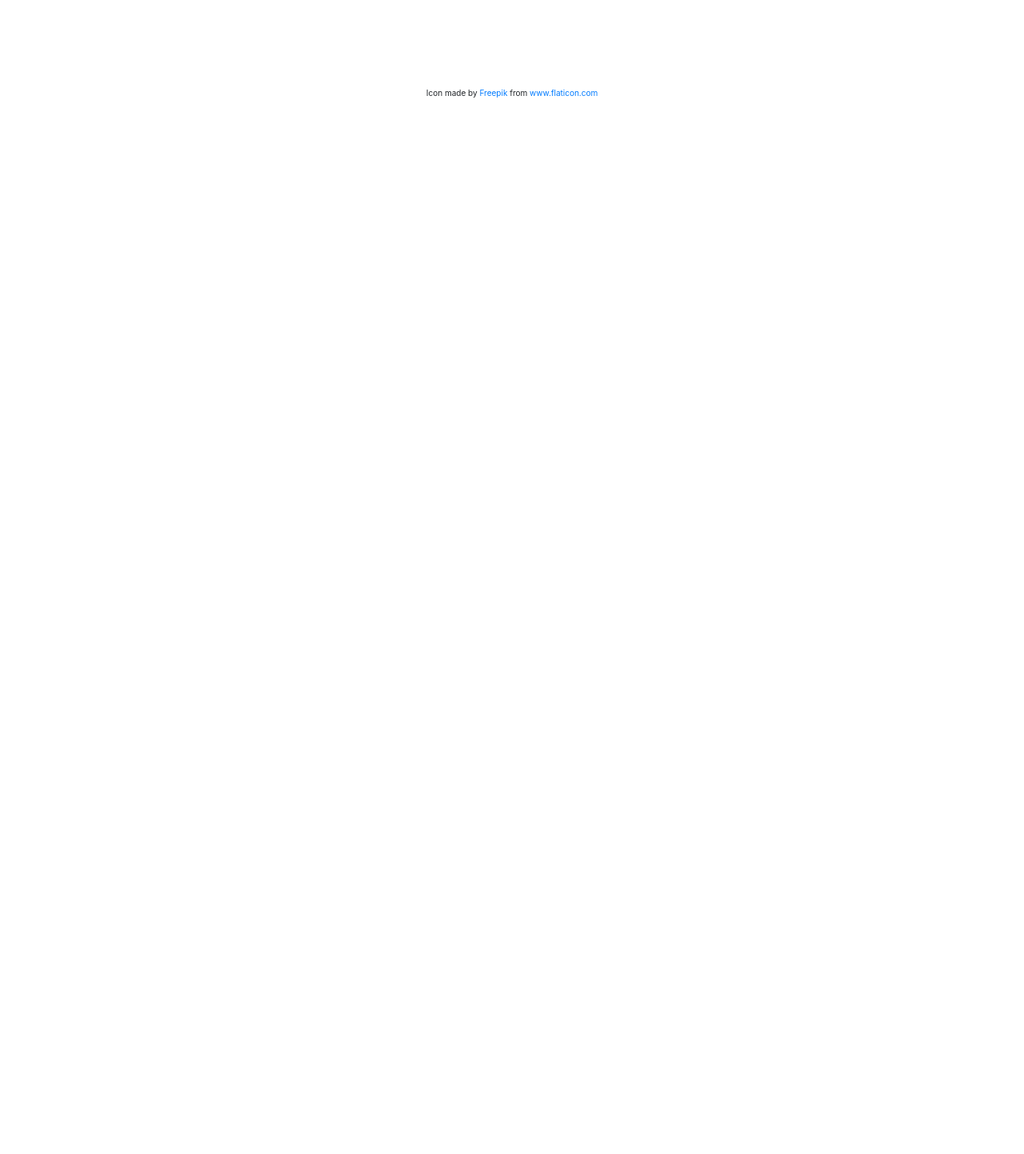
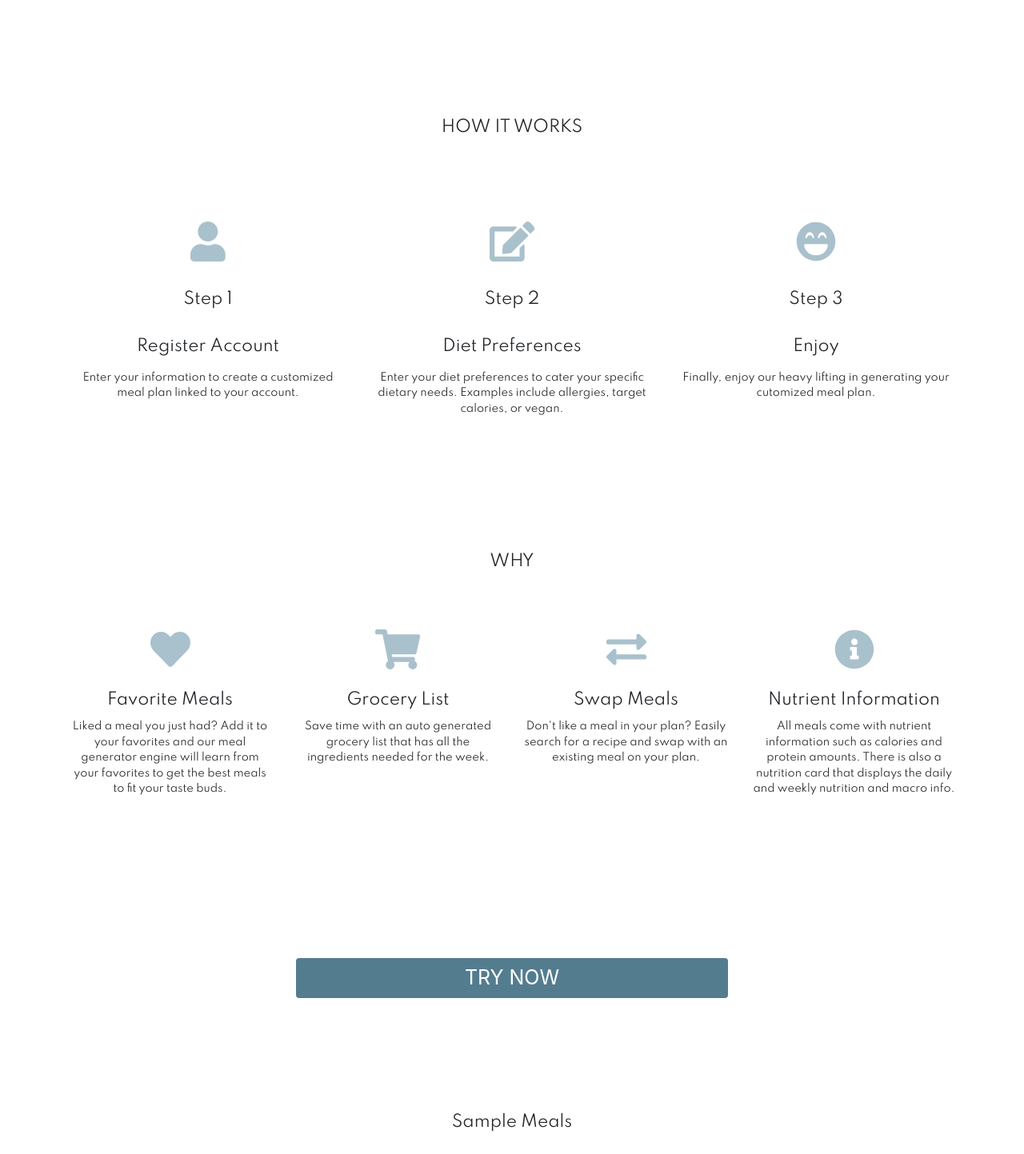
Before and after one commit to pzavar/LA_HACKS_2020, a React (Create React App) app in the folder frontend/: page / in a window 1280 px wide. Shown: the part 667-2110 px from the top of the page at 80% size. Before the commit the page ends 807 px from the top, so only its background shows below. Built offline with nearby package versions, Linux system fonts and the light colour scheme.

Commit message:
Added instructions, features, and sample recipe elements to landing page

```diff
--- a/frontend/src/Components/Calendar/calendar.css
+++ b/frontend/src/Components/Calendar/calendar.css
@@ -1,7 +1,7 @@
 /* Vertical Meal Card */
 .meal-card {
     position: relative;
-    max-height: 1.5% !important;
+    max-height: auto !important;
     width: auto;
 }
 
--- a/frontend/src/Components/Calendar/daily.js
+++ b/frontend/src/Components/Calendar/daily.js
@@ -1,4 +1,4 @@
-import React, { Component } from 'react'
+import React from 'react'
 import VerticalMealCards from './verticalMealCard';
 import { CardDeck } from 'react-bootstrap';
 import './calendar.css';
@@ -31,6 +31,7 @@ function populateCards(props) {
 }
 
 export function Daily(props) {
+    console.log(props)
     var todaysMeals = populateCards(props.daily)
 
     return(
--- a/frontend/src/Components/Styles/styles.css
+++ b/frontend/src/Components/Styles/styles.css
@@ -37,7 +37,7 @@
 }
 
 .BodyFontB{
-    font-size: 12px;;
+    font-size: 12px;
     font-family:'Spartan', sans-serif;
     font-weight: 500;
 }
--- a/frontend/src/Containers/Landing/landing.css
+++ b/frontend/src/Containers/Landing/landing.css
@@ -116,6 +116,16 @@
     color: #A9C1CC;
 }
 
+.landing-icon {
+    display: block;
+    font-size: 50px;
+    color: #A9C1CC;
+    text-align: center;
+    margin-left: auto;
+    margin-right: auto;
+
+}
+
 .landing-submit-btn {
     width: 90% !important;
     height: auto;
@@ -137,3 +147,39 @@
 #landing-google-btn {
     width: 90%;
 }
+
+.landing-small-text-font {
+    font-size: 13px;
+    font-family:'Spartan', sans-serif;
+    font-weight: 500;
+    text-align: center;
+}
+
+/* How It Works */
+#landing-how-it-works {
+    padding-top: 3%;
+}
+
+#landing-page-body-btn {
+    font-family: -apple-system, BlinkMacSystemFont, 'Segoe UI', Roboto, Oxygen, Ubuntu, Cantarell, 'Open Sans', 'Helvetica Neue', sans-serif;
+    color: white;
+    text-decoration: none;
+    width: 100% !important;
+    height: auto;
+    margin-bottom: 20%;
+    font-size: 25px;
+}
+
+
+/* Sample Meals Card */
+.feature-wrapper {
+    height: 300px;
+    width: auto;
+
+    margin-top: 5%;
+    margin-bottom: 10%;
+}
+
+#landing-sample-meals-wrapper {
+    height: 500px;
+}
--- a/frontend/src/Containers/Landing/landing.js
+++ b/frontend/src/Containers/Landing/landing.js
@@ -2,11 +2,13 @@ import React, { Component } from 'react';
 import { Container, Col, Row, Button, Card, Form } from 'react-bootstrap';
 import { history } from '../../Utils/history';
 import { FontAwesomeIcon } from '@fortawesome/react-fontawesome';
-import { faCalendarCheck } from '@fortawesome/free-solid-svg-icons';
+import { faCalendarCheck, faUser, faEdit, faLaughBeam, faShoppingCart, faExchangeAlt, faInfoCircle, faHeart} from '@fortawesome/free-solid-svg-icons';
 import NavBarEntry from '../../Components/Navigation/navBarEnty';
 import { Formik } from 'formik';
 import * as yup from 'yup';
 import {url} from '../../Utils/url';
+
+import { Daily } from '../../Components/Calendar/daily';
 
 import { authActions } from '../../Redux/Actions/AuthActions';
 import {connect} from 'react-redux';
@@ -15,6 +17,8 @@ import GoogleIcon from '../../Icons/Google';
 
 import './landing.css';
 import '../../Components/Styles/styles.css';
+import { dummyData } from '../../Redux/Reducers/dummy';
+import { Link } from 'react-router-dom';
 
 
 const validSchema = yup.object ({
@@ -44,6 +48,16 @@ class Landing extends Component {
         this.handleGoogleSignUp = this.handleGoogleSignUp.bind(this);
     }
 
+    howItWorks() {
+
+        return(
+            <React.Fragment>
+
+
+            </React.Fragment>
+        )
+    }
+
 
 
     handleStart(values) {
@@ -68,7 +82,7 @@ class Landing extends Component {
                 <div className="section-margin"/>
                 <Row>
                     <Col xs={8}>
-                        <h3 className="title BodyFontC" >Meal planning made easy to ease the munchies</h3>
+                        <h3 className="title BodyFontC" >Meal planning automated to satisfy the munchies</h3>
                         <div className="section-margin" />
                         <p className="BodyFontC">Ready to have a plan?</p>
                         <FontAwesomeIcon className="icon" icon={faCalendarCheck} size="4x" />
@@ -161,6 +175,81 @@ class Landing extends Component {
                         </Card>
                     </Col>
                 </Row>
+
+                 <Row >
+                    <Col md={{span: 4, offset: 4}} style={{marginTop: '10%'}}>
+                    <h1 className="title BodyFontC">HOW IT WORKS</h1>
+                    </Col>
+                 </Row>
+
+                <Row className="feature-wrapper" id="landing-how-it-works">
+                    <Col>
+                        <FontAwesomeIcon className="landing-icon" icon={faUser} />
+                        <h1 className="title BodyFontC">Step 1</h1>
+                        <h2 className="title BodyFontC">Register Account</h2>
+                        <p className="landing-small-text-font">Enter your information to create a customized meal plan linked to your account.</p>
+
+                    </Col>
+                    <Col>
+                        <FontAwesomeIcon className="landing-icon" icon={faEdit} />
+                        <h1 className="title BodyFontC">Step 2</h1>
+                        <h2 className="title BodyFontC">Diet Preferences</h2>
+                        <p className="landing-small-text-font">Enter your diet preferences to cater your specific dietary needs. Examples include allergies, target calories, or vegan.</p>
+
+                    </Col>
+                    <Col>
+                        <FontAwesomeIcon className="landing-icon" icon={faLaughBeam} />
+                        <h1 className="title BodyFontC">Step 3</h1>
+                        <h2 className="title BodyFontC">Enjoy</h2>
+                        <p className="landing-small-text-font">Finally, enjoy our heavy lifting in generating your cutomized meal plan. </p>
+
+                    </Col>
+                </Row>
+
+                <Row >
+                    <Col md={{span: 4, offset: 4}} >
+                        <h1 className="title BodyFontC">WHY</h1>
+                    </Col>
+                </Row>
+                <Row className="feature-wrapper">
+                    <Col>
+                    <FontAwesomeIcon className="landing-icon" icon={faHeart} />
+                        <h1 className="title BodyFontC">Favorite Meals</h1>
+                        <p className="landing-small-text-font">Liked a meal you just had? Add it to your favorites and our meal generator engine will learn from your favorites to get the best meals to fit your taste buds.</p>
+                    </Col>
+                    <Col>
+                        <FontAwesomeIcon className="landing-icon" icon={faShoppingCart} />
+                        <h1 className="title BodyFontC">Grocery List</h1>
+                        <p className="landing-small-text-font">Save time with an auto generated grocery list that has all the ingredients needed for the week.</p>
+                    </Col>
+                    <Col>
+                        <FontAwesomeIcon className="landing-icon" icon={faExchangeAlt} />
+                        <h1 className="title BodyFontC">Swap Meals</h1>
+                        <p className="landing-small-text-font">Don't like a meal in your plan? Easily search for a recipe and swap with an existing meal on your plan.</p>
+                    </Col>
+                    <Col>
+                        <FontAwesomeIcon className="landing-icon" icon={faInfoCircle} />
+                        <h1 className="title BodyFontC">Nutrient Information</h1>
+                        <p className="landing-small-text-font">All meals come with nutrient information such as calories and protein amounts. There is also a nutrition card that displays the daily and weekly nutrition and macro info.</p>
+                    </Col>
+
+                </Row>
+
+                <Row>
+                    <Col md={{span: 6, offset: 3}} >
+                    <Link to='/register'><Button id="landing-page-body-btn">TRY NOW</Button></Link>
+                    </Col>
+                </Row>
+
+                <Row>
+                    <Col md={{span: 4, offset: 4}} >
+                        <h1 className="title BodyFontC">Sample Meals</h1>
+                    </Col>
+                </Row>
+                <Row className="feature-wrapper" id="landing-sample-meals-wrapper">
+                    <Daily daily={this.props.sampleMeals} />
+                </Row>
+
                 <footer>
                     <p id="attribution">Icon made by <a href="https://www.flaticon.com/authors/freepik">Freepik</a> from <a href="https://www.flaticon.com">www.flaticon.com</a></p>
                  </footer>
@@ -172,7 +261,9 @@ class Landing extends Component {
 }
 
 function mapStateToProps (state) {
-    return (state)
+    const sampleMeals = dummyData.dummyMeals.slice(0,3)
+
+    return {sampleMeals}
 }
 
 const actionCreators = {
```
